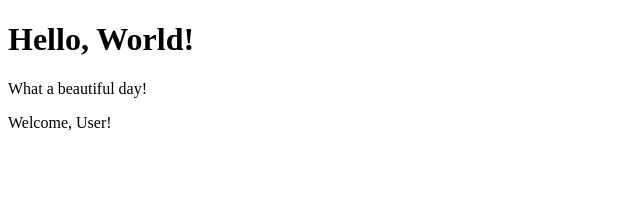
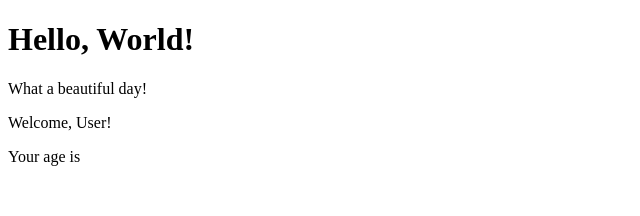
Before and after one commit to ToniPons97/components, a React (Create React App) app: page / in a window 1280 px wide. Shown: the top 216 px of the page, without its empty margins (0-640 px from the left). Built offline with nearby package versions, Linux system fonts and the light colour scheme.

Commit message:
First commit.

```diff
--- a/src/components/welcome.js
+++ b/src/components/welcome.js
@@ -6,6 +6,12 @@ export class Welcome extends React.Component {
     }
 
     render() {
-        return <p>Welcome, {this.props.name}!</p>;
+
+        return (
+            <div>
+                <p>Welcome, {this.props.name}!</p>
+                <p>Your age is {this.props.age}</p>
+            </div>
+        );
     }
 }
```
